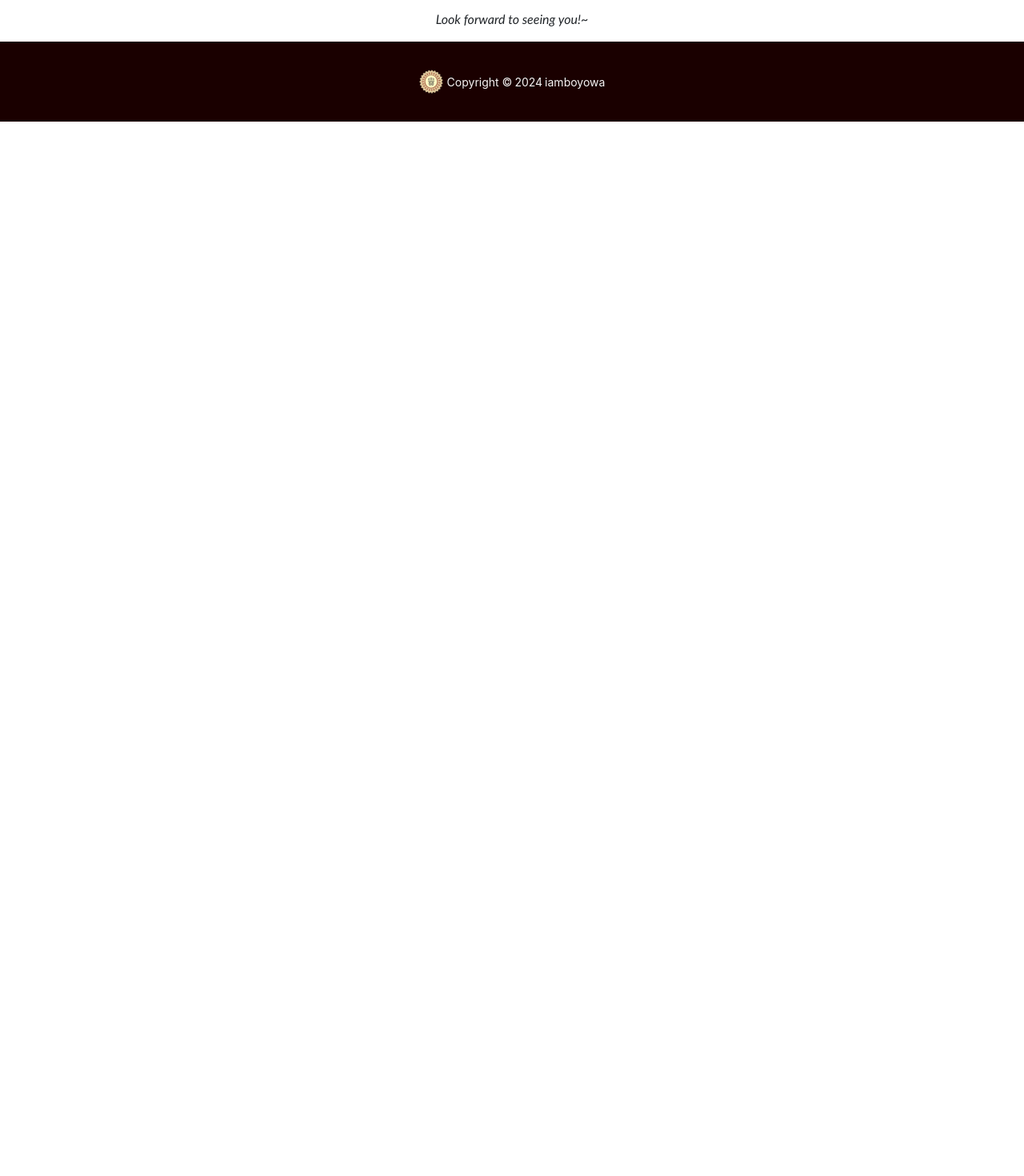
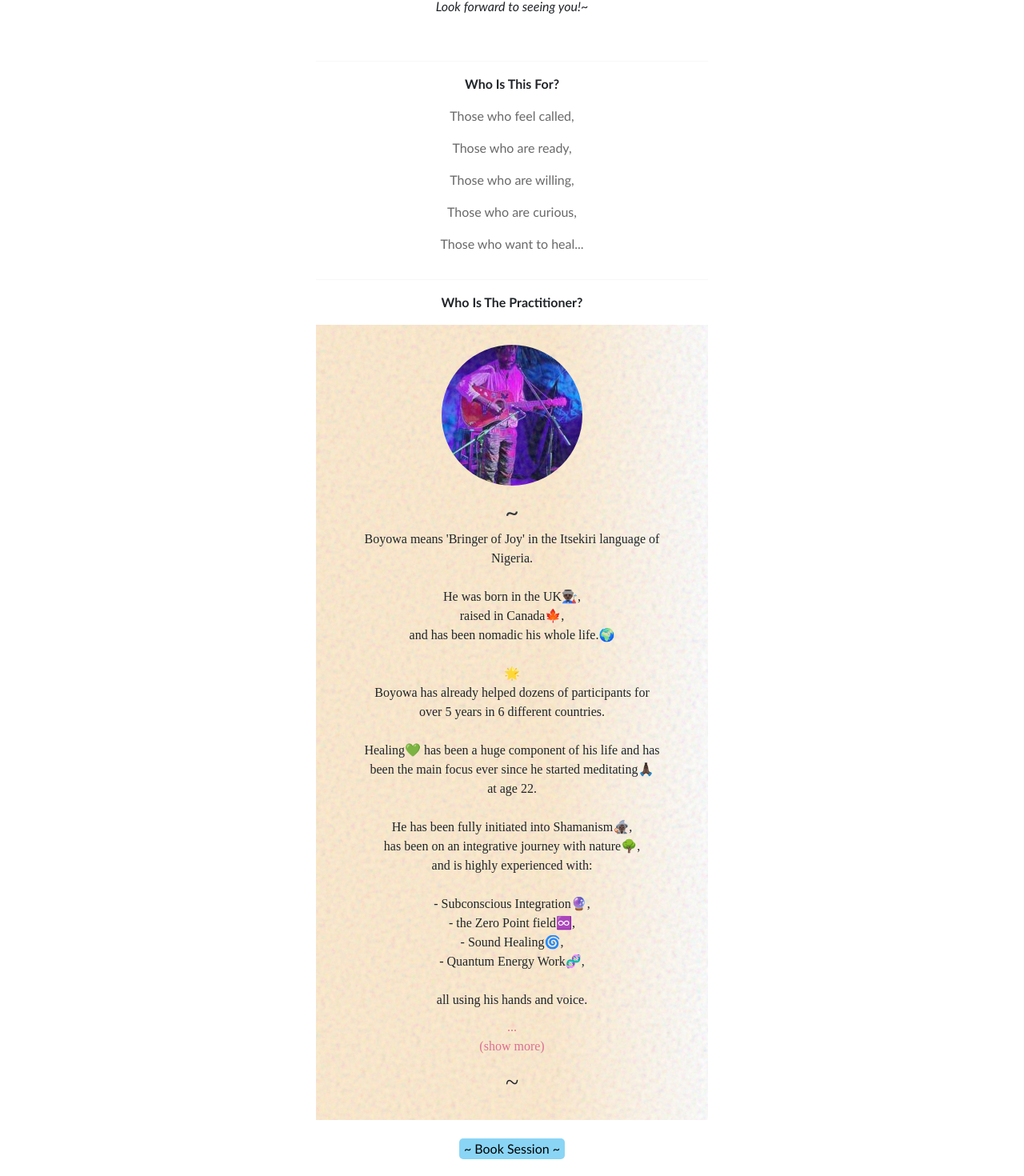
Before and after one commit to dogbeide/bringerofjoyart, a Next.js app: page /healing in a window 1280 px wide. Shown: the part 1228-2698 px from the top of the page at 80% size. Before the commit the page ends 1380 px from the top, so only its background shows below. Built offline with nearby package versions, Linux system fonts and the light colour scheme; a web font is replaced by a local one.

Commit message:
implement /healing who is this for, whoami, and modify whoami on home and healing page, compacted

```diff
--- a/src/app/index.scss
+++ b/src/app/index.scss
@@ -51,6 +51,12 @@ a {
     color: blue;
     padding: 2px 10px;
   }
+}
+
+.p-column-mobile {
+  display: 'inline-block';
+  text-align: "left";
+  max-width: '320px';
 }
 
 nav {
--- a/src/app/ui/healing.tsx
+++ b/src/app/ui/healing.tsx
@@ -1,6 +1,7 @@
 import Image from "next/image"
 import ButtonCTA from "@/app/ui/button-cta";
 import quantumHealing from '@/../public/images/quantum-healing_264x198.jpg';
+import WhoAmI from "./whoami";
 
 export default function Healing({ preview = false}) {
 
@@ -106,9 +107,9 @@ export default function Healing({ preview = false}) {
         <hr />
 
         <div style={{justifyContent: 'center'}}>
-          <p style={{display: 'inline-block', textAlign: "left", maxWidth: '320px'}}>
+          <div style={{display: 'inline-block', textAlign: "left", width: '320px'}}>
             <strong>Session Structure:</strong>
-            <p></p>
+            <p> </p>
             <ol>
               <li style={{ color: 'red'}}>Heart Opening</li>
               <li style={{ color: 'orange'}}>Calling In</li>
@@ -128,7 +129,7 @@ export default function Healing({ preview = false}) {
               <li className="we-can-address">Drink water, rest, LISTEN to your body!</li>
               <li className="we-can-address">Surrender... :)</li>
             </ul>
-          </p>
+          </div>
 
           <p>
             <ButtonCTA
@@ -143,6 +144,38 @@ export default function Healing({ preview = false}) {
 
         </div>
 
+        <br />
+        <hr />
+
+        <div>
+          <p><strong>Who Is This For?</strong></p>
+          <div style={{display: 'inline-block', textAlign: "center", width: '320px'}}>
+
+            <p className="we-can-address">Those who feel called,</p>
+            <p className="we-can-address">Those who are ready,</p>
+            <p className="we-can-address">Those who are willing,</p>
+            <p className="we-can-address">Those who are curious,</p>
+            <p className="we-can-address">Those who want to heal...</p>
+
+          </div>
+        </div>
+
+        <hr />
+
+        <div>
+          <p><strong>Who Is The Practitioner?</strong></p>
+          <WhoAmI role='healer' />
+        </div>
+
+        <div style={{ margin: '23px 0' }}>
+          <ButtonCTA
+            href={preview ? "/healing" : "https://www.linktr.ee/iamboyowa_healing"}
+            target={preview ? "_self" : "_blank"}
+          >
+            ~ Book Session ~
+          </ButtonCTA>
+        </div>
+
       </div>}
     </div>
   )
--- a/src/app/ui/whoami.tsx
+++ b/src/app/ui/whoami.tsx
@@ -3,7 +3,9 @@
 import { useState } from "react";
 import FadeShow from "./fadeshow";
 
-export default function WhoAmI() {
+type WhoAmIRole = 'overall' | 'healer' | 'musician';
+
+export default function WhoAmI({ role='overall' } : {role: WhoAmIRole }) {
 
   const [expanded, setExpanded] = useState(0);
 
@@ -15,48 +17,154 @@ export default function WhoAmI() {
     <div id="whoami" className="my-container anchor">
       <FadeShow />
       <span className="text-break">~</span>
-      <div className="desc">
-        Boyowa means &apos;Bringer of Joy&apos; in the Itsekiri language of Nigeria. 🌍
-        <br />
-        He was born in the UK👨🏿‍🏭, raised in Canada🍁, and has been a nomad his
-        whole life.
+      <div className="desc" style={{ display: role == 'overall' ? 'block' : 'none'}}>
+        Boyowa means &apos;Bringer of Joy&apos; in the Itsekiri language of Nigeria.
+
         <br />
         <br />
-        He started writing poetry📖, comics😆, art🎨, and music🎵 from a little
-        boy, and discovered music production🎧 in his early teens. Since then,
-        he has been exploring a variety of genres and art-styles such as
+
+        He was born in the UK👨🏿‍🏭, <br/>
+        raised in Canada🍁, <br/>
+        and has been nomadic his whole life.🌍
+
+        <br />
+        <br />
+
+        He started writing poetry📖, <br />
+        comics😆, art🎨, and music🎵 as a boy, <br />
+        then discovered music production🎧 in his early teens.
+
+        <br />
+        <br />
+
+        Ever since, he has explored a variety of genres and art-styles such as
+
         <span className="ellipsis">...</span>
         {expanded >= 1 && <span className="more-to-show">
-          singing🎤, songwriting🎼, freestyle rapping🔥, and both visual and
-          media🎭 art design.
           <br />
           <br />
+
+          singing🎤,<br />
+          songwriting🎼, <br />
+          freestyle rapping🔥, <br />
+          and both visual/media art design.🎭
+
+          <br />
+          <br />
+
           Healing💚 has been a huge component of his life and has been the main
-          focus ever since he started meditating🙏🏿 at age 22. <br />
+          focus ever since he started meditating🙏🏿 at age 22.
+
+          <br />
+          <br />
+
+          He has been fully initiated into Shamanism🧙🏿, <br />
+          has been on an integrative journey with nature🌳, <br />
+          and is highly experienced with:
+
+          <br />
+          <br />
+
+          - Subconscious Integration🔮,<br />
+          - the Zero Point field♾️, <br />
+          - Sound Healing🌀,<br />
+          - Quantum Energy Work🧬,
+
+
+          <span className="ellipsis">...</span>
+        </span>}
+        {expanded >= 2 && <span className="more-to-show">
+          <br />
+          <br />
+
+          Boyowa has already helped dozens of participants for over 5 years in 6 different countries.🌟
+
+          <br />
+          <br />
+
           He is very well experienced with breathwork😮‍💨 practices,
           transformational psychology🪢, and is a certified Reiki Master☯️
-          practitioner with years under his belt. <br />
-          <br />
-          He has explored Shamanism🧙🏿, has been on an integrative journey with
-          nature🌳 to realizing this, and is highly experienced with various
-          forms of<span className="ellipsis">...</span>
-        </span>}
-        {expanded >= 2 && <span className="more-to-show">
-          subconscious integration with the zero point field♾️, sound healing🌀,
-          and quantum energy work🧬, all using his hands and voice.
+          practitioner with years under his belt.
+
           <br />
           <br />
+
           Boyowa loves to laugh, live, and joke around.😎 Life is fun! Life is
           candid, life is a joke (above all, lol!). <br />
           Joy is his fuel, Love is his sustenance, and connection to Source is
           at the heart of all creation. 😊
-          {/* <span className="show-less" onClick={() => handleExpand()}>
-            (show less)
-          </span> */}
         </span>}
         <span className="show-more" onClick={() => handleExpand()}>
-          { expanded == 2 ? '(show less)' : '(show more)'}
+          { expanded == 2 ? '(show less)' : <>
+            <span className="ellipsis">...</span><br />
+            (show more)
+          </>}
         </span>
+        <span className="text-break">~</span>
+      </div>
+      <div className="desc" style={{ display: role == 'healer' ? 'block' : 'none'}}>
+          Boyowa means &apos;Bringer of Joy&apos; in the Itsekiri language of Nigeria.
+
+          <br />
+          <br />
+
+          He was born in the UK👨🏿‍🏭, <br/>
+          raised in Canada🍁, <br/>
+          and has been nomadic his whole life.🌍
+
+          <br />
+          <br />
+
+          🌟<br />
+          Boyowa has already helped dozens of participants for over 5 years in 6 different countries.
+
+          <br />
+          <br />
+          Healing💚 has been a huge component of his life and has been the main
+          focus ever since he started meditating🙏🏿 at age 22.
+
+          <br />
+          <br />
+
+          He has been fully initiated into Shamanism🧙🏿, <br />
+          has been on an integrative journey with nature🌳, <br />
+          and is highly experienced with:
+
+          <br />
+          <br />
+
+          - Subconscious Integration🔮, <br />
+          - the Zero Point field♾️, <br />
+          - Sound Healing🌀,<br />
+          - Quantum Energy Work🧬,
+
+          <br />
+          <br />
+
+          all using his hands and voice.
+
+          {expanded >= 1 && <span className="more-to-show">
+            <br />
+            <br />
+            He is very well experienced with breathwork😮‍💨 practices,
+            transformational psychology🪢, and is a certified Reiki Master☯️
+            practitioner with years under his belt.
+          </span>}
+
+          {expanded >= 2 && <span className="more-to-show">
+            <br />
+            <br />
+            Boyowa loves to laugh, live, and joke around.😎 Life is fun! Life is
+            candid, life is a joke (above all, lol!). <br />
+            Joy is his fuel, Love is his sustenance, and connection to Source is
+            at the heart of all creation. 😊
+          </span>}
+          <span className="show-more" onClick={() => handleExpand()}>
+            { expanded == 2 ? '(show less)' : <>
+              <span className="ellipsis">...</span><br />
+              (show more)
+            </>}
+          </span>
         <span className="text-break">~</span>
       </div>
       <div className="grain" />
```
